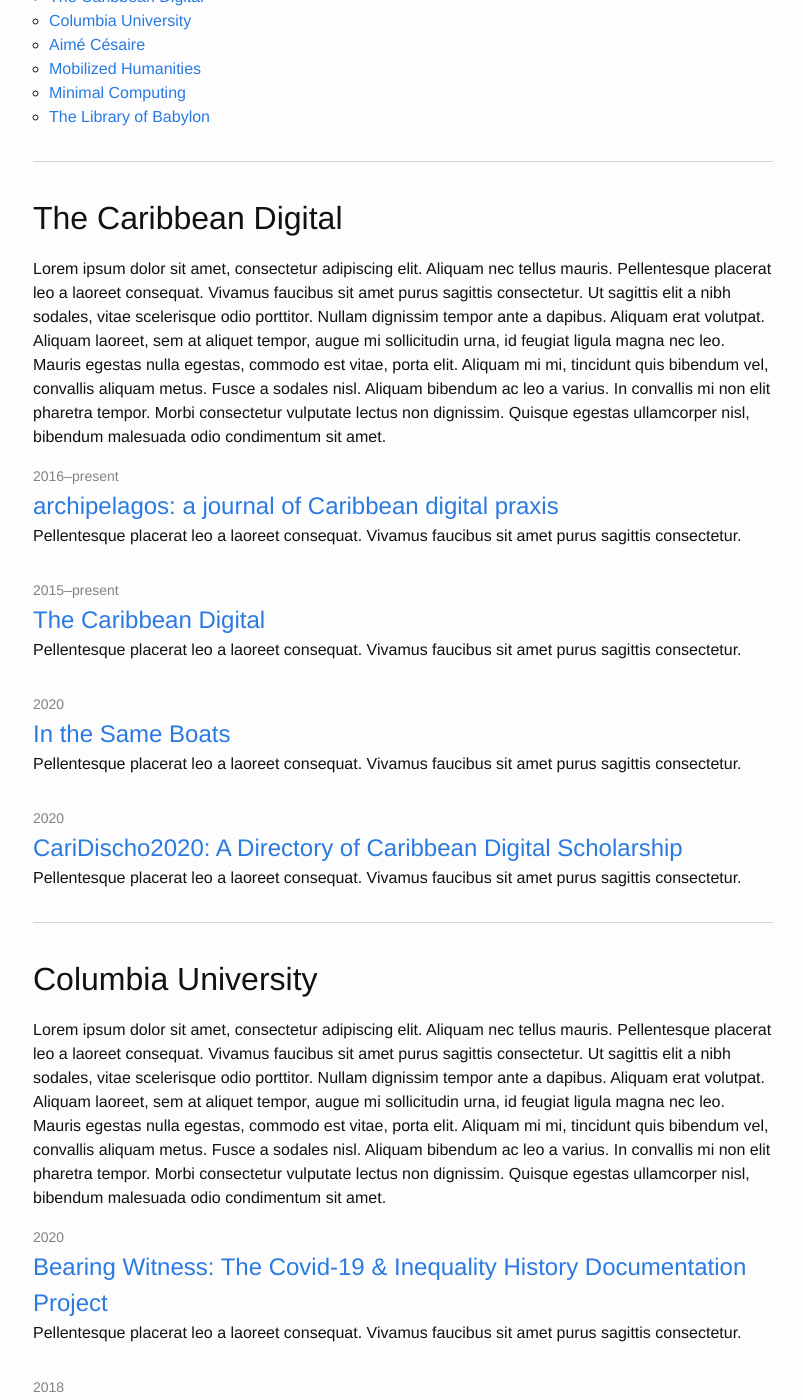
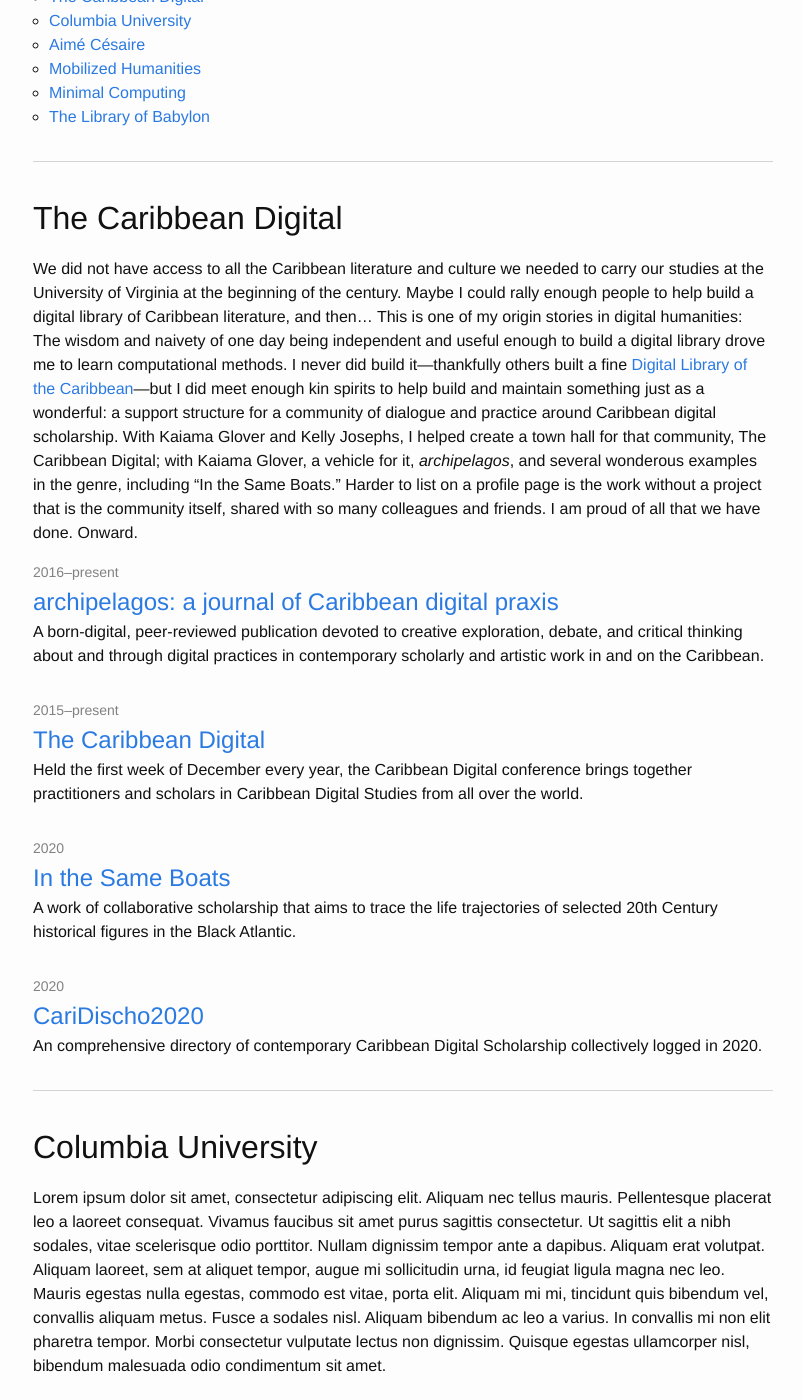
Before and after one commit to elotroalex/elotroalex, a Jekyll site: the page built from profiles.md, in a window 1280 px wide and 1400 px high, scrolled down 810 px. Shown: the whole window, without its empty margins (237-1040 px from the left). Built offline with Jekyll 4.4.1, drawn with Linux system fonts in a browser that asks for light colours.

Commit message:
drafted caribbean digital

```diff
--- a/_data/projects.yml
+++ b/_data/projects.yml
@@ -7,28 +7,28 @@
   link: archipelagosjournal.org
   url: http://archipelagosjournal.org/
   category: tcd
-  blurb: "Pellentesque placerat leo a laoreet consequat. Vivamus faucibus sit amet purus sagittis consectetur."
+  blurb: "A born-digital, peer-reviewed publication devoted to creative exploration, debate, and critical thinking about and through digital practices in contemporary scholarly and artistic work in and on the Caribbean."
 
 - title: "The Caribbean Digital"
   time: "2015–present"
   link: caribbeandigitalnyc.net
   url: http://caribbeandigitalnyc.net/
   category: tcd
-  blurb: "Pellentesque placerat leo a laoreet consequat. Vivamus faucibus sit amet purus sagittis consectetur."
+  blurb: "Held the first week of December every year, the Caribbean Digital conference brings together practitioners and scholars in Caribbean Digital Studies from all over the world."
 
 - title: "In the Same Boats"
   time: "2020"
   link: sameboats.org
   url: http://sameboats.org
   category: tcd
-  blurb: "Pellentesque placerat leo a laoreet consequat. Vivamus faucibus sit amet purus sagittis consectetur."
+  blurb: "A work of collaborative scholarship that aims to trace the life trajectories of selected 20th Century historical figures in the Black Atlantic."
 
-- title: "CariDischo2020: A Directory of Caribbean Digital Scholarship"
+- title: "CariDischo2020"
   time: "2020"
   link: caribbeandigitalnyc.net/caridischo
   url: http://caribbeandigitalnyc.net/caridischo/
   category: tcd
-  blurb: "Pellentesque placerat leo a laoreet consequat. Vivamus faucibus sit amet purus sagittis consectetur."
+  blurb: "An comprehensive directory of contemporary Caribbean Digital Scholarship collectively logged in 2020."
 
 ################
 # Aimé Césaire #
--- a/profiles.md
+++ b/profiles.md
@@ -30,7 +30,7 @@
 
 ## The Caribbean Digital
 
-Lorem ipsum dolor sit amet, consectetur adipiscing elit. Aliquam nec tellus mauris. Pellentesque placerat leo a laoreet consequat. Vivamus faucibus sit amet purus sagittis consectetur. Ut sagittis elit a nibh sodales, vitae scelerisque odio porttitor. Nullam dignissim tempor ante a dapibus. Aliquam erat volutpat. Aliquam laoreet, sem at aliquet tempor, augue mi sollicitudin urna, id feugiat ligula magna nec leo. Mauris egestas nulla egestas, commodo est vitae, porta elit. Aliquam mi mi, tincidunt quis bibendum vel, convallis aliquam metus. Fusce a sodales nisl. Aliquam bibendum ac leo a varius. In convallis mi non elit pharetra tempor. Morbi consectetur vulputate lectus non dignissim. Quisque egestas ullamcorper nisl, bibendum malesuada odio condimentum sit amet.
+We did not have access to all the Caribbean literature and culture we needed to carry our studies at the University of Virginia at the beginning of the century. Maybe I could rally enough people to help build a digital library of Caribbean literature, and then... This is one of my origin stories in digital humanities: The wisdom and naivety of one day being independent and useful enough to build a digital library drove me to learn computational methods. I never did build it---thankfully others built a fine [Digital Library of the Caribbean](https://www.dloc.com/)---but I did meet enough kin spirits to help build and maintain something just as a wonderful: a support structure for a community of dialogue and practice around Caribbean digital scholarship. With Kaiama Glover and Kelly Josephs, I helped create a town hall for that community, The Caribbean Digital; with Kaiama Glover, a vehicle for it, *archipelagos*, and several wonderous examples in the genre, including "In the Same Boats." Harder to list on a profile page is the work without a project that is the community itself, shared with so many colleagues and friends. I am proud of all that we have done. Onward.
 
 <ul class="post-list">
 {% assign tcd_projects = site.data.projects | where: "category","tcd" %}
```
